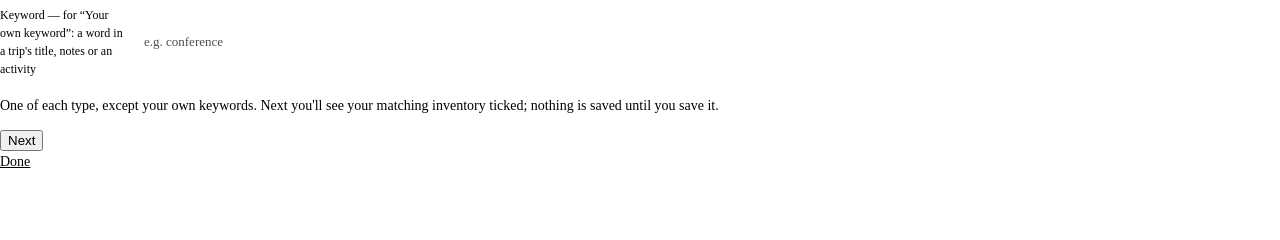
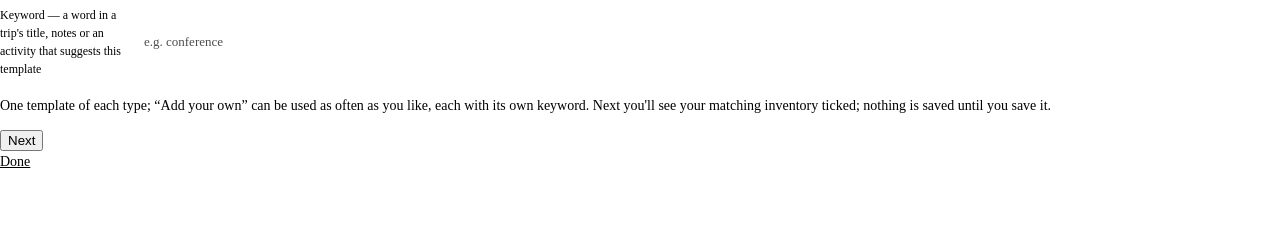
Before and after one commit to rundere/rundere-server, a Python web app: template app/trips/templates/packing_templates.html in a window 1280 px wide. Shown: the part 338-578 px from the top of the page. Run offline with Jinja, Linux system fonts and the light colour scheme; the template is opened without the code that fills it, so the values that code supplies are empty.

Commit message:
fix(packing): Keyword shows only for "Add your own" templates
The custom template type is now called "Add your own" (was "Your own
keyword"), and the new-template form shows and requires its Keyword
field only when that type is picked (trips.js; with scripts off it stays
visible). Pages that printed the type name read naturally for it: the
list shows the keyword, and the template page says "Your own template".

Co-Authored-By: Claude Opus 5.5 <noreply@anthropic.com>

```diff
--- a/app/trips/templates/packing_template.html
+++ b/app/trips/templates/packing_template.html
@@ -6,8 +6,8 @@
   <div class="yn-page-actions">
     <a class="btn btn-ghost bp-sm" href="{{ base }}/templates">← {% if tpl %}All templates{% else %}Cancel{% endif %}</a>
   </div>
-  <h1 class="bp-h1">{% if tpl %}{{ tpl.name }}{% else %}New template: {{ type.label }}{% endif %}</h1>
-  <p class="bp-trip-notes">{% if tpl %}A {{ type.label|lower if type.label else "packing" }} template.{% else %}Your matching inventory is ticked. Change what you like, then save.{% endif %}
+  <h1 class="bp-h1">{% if tpl %}{{ tpl.name }}{% elif type.key == "custom" %}New template{% else %}New template: {{ type.label }}{% endif %}</h1>
+  <p class="bp-trip-notes">{% if tpl %}{% if type.key == "custom" %}Your own template, suggested by its keyword.{% else %}A {{ type.label|lower if type.label else "packing" }} template.{% endif %}{% else %}Your matching inventory is ticked. Change what you like, then save.{% endif %}
     Every ticked item goes on a trip's list when this template applies. Leave a
     quantity empty to use the usual amount.</p>
 </div>
--- a/app/trips/templates/packing_templates.html
+++ b/app/trips/templates/packing_templates.html
@@ -19,7 +19,7 @@
   <ul class="yn-tpl-list">
     {% for t in mine %}
     <li><a href="{{ base }}/templates/{{ t.id }}">{{ t.name }}</a>
-      <span class="yn-help">— {{ t.type }}{% if t.keyword %} · “{{ t.keyword }}”{% endif %} · {{ t.items }} item{{ '' if t.items == 1 else 's' }}</span></li>
+      <span class="yn-help">— {% if t.keyword %}keyword “{{ t.keyword }}”{% else %}{{ t.type }}{% endif %} · {{ t.items }} item{{ '' if t.items == 1 else 's' }}</span></li>
     {% endfor %}
   </ul>
 </section>
@@ -31,11 +31,14 @@
       <select class="input" id="tpl-type" name="type">
         {% for t in free_types %}<option value="{{ t.key }}">{{ t.label }}</option>{% endfor %}
       </select></div>
-    <div class="field"><label for="tpl-keyword">Keyword <span class="yn-help">— for “Your own keyword”: a word in a trip's title, notes or an activity</span></label>
+    {# Only for "Add your own": trips.js hides it for the other types (with
+       scripts off it simply stays). #}
+    <div class="field" id="tpl-keyword-field" data-show-for-type="custom"><label for="tpl-keyword">Keyword <span class="yn-help">— a word in a trip's title, notes or an activity that suggests this template</span></label>
       <input class="input" id="tpl-keyword" name="keyword" maxlength="64" placeholder="e.g. conference"></div>
   </div>
-  <p class="yn-help">One of each type, except your own keywords. Next you'll see your matching
-    inventory ticked; nothing is saved until you save it.</p>
+  <p class="yn-help">One template of each type; “Add your own” can be used as often as you
+    like, each with its own keyword. Next you'll see your matching inventory ticked;
+    nothing is saved until you save it.</p>
   <div class="dialog-actions">
     <button type="submit" class="btn btn-secondary">Next</button>
   </div>
--- a/planning/data/templates.json
+++ b/planning/data/templates.json
@@ -23,6 +23,6 @@
     {"key": "wedding",         "label": "Wedding",                                                                                              "pretick": {"seed": ["formal"]}},
     {"key": "rainy_tropical",  "label": "Rainy / tropical",      "suggest_when": {"modifiers": ["rain_gear", "humid", "tropical"]},             "pretick": {"items": ["waterproof_jacket", "compact_umbrella", "insect_repellent", "quick_dry_top", "quick_dry_bottoms"]}},
     {"key": "religious_sites", "label": "Religious sites",       "suggest_when": {"archetypes": ["cultural"], "modifiers": ["temple"], "culture_modest": true}, "pretick": {"seed": ["modest"], "items": ["slip_on_loafers"]}},
-    {"key": "custom",          "label": "Your own keyword",      "suggest_when": {"keyword": true},                                             "pretick": {}}
+    {"key": "custom",          "label": "Add your own",          "suggest_when": {"keyword": true},                                             "pretick": {}}
   ]
 }
```
Also changed, not shown: SPEC-5-inventory-postmortem.md (+1 -1 lines), app/trips/static/trips.js (+15 -0 lines), tests/test_packing_settings.py (+11 -0 lines).
